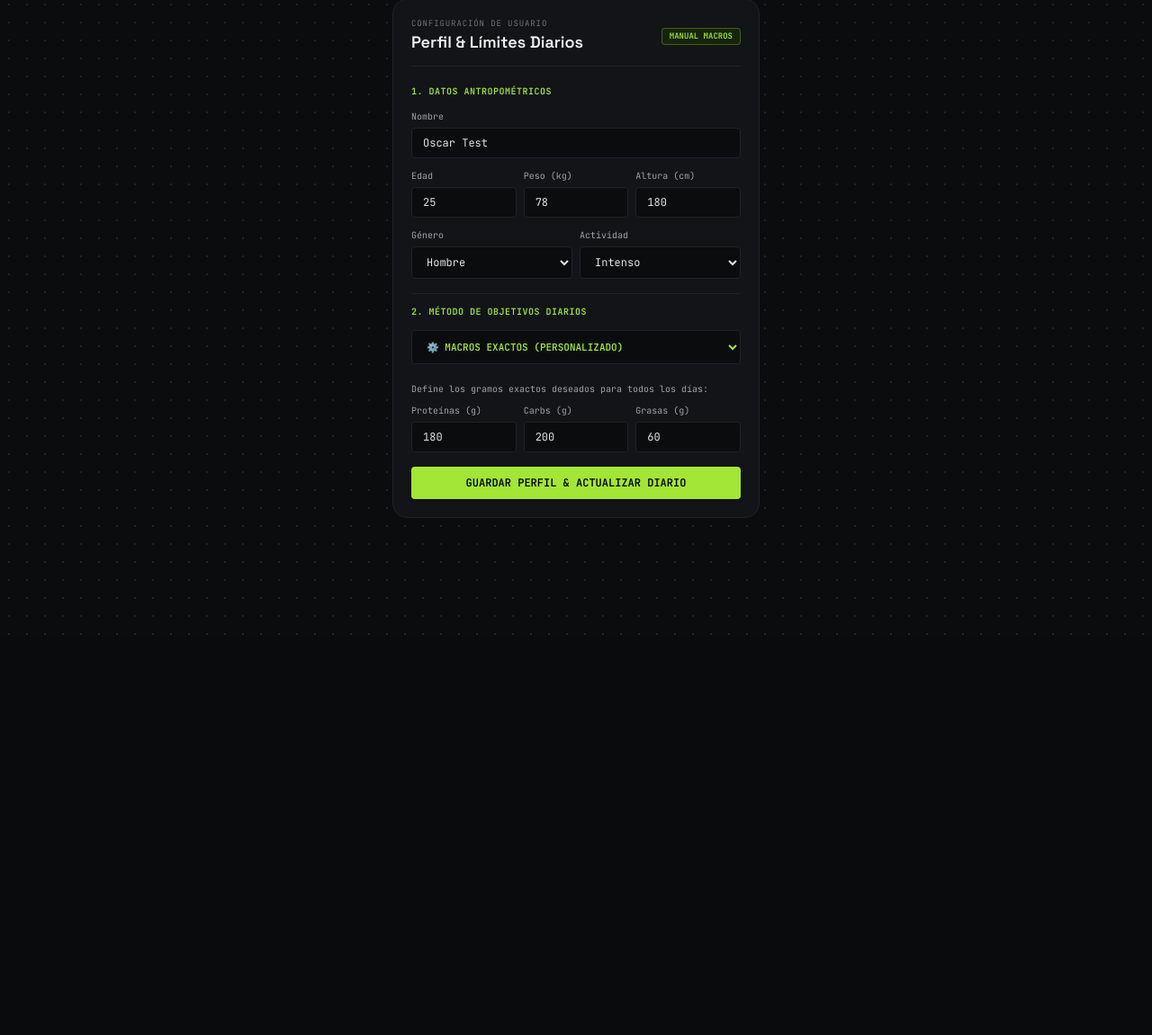
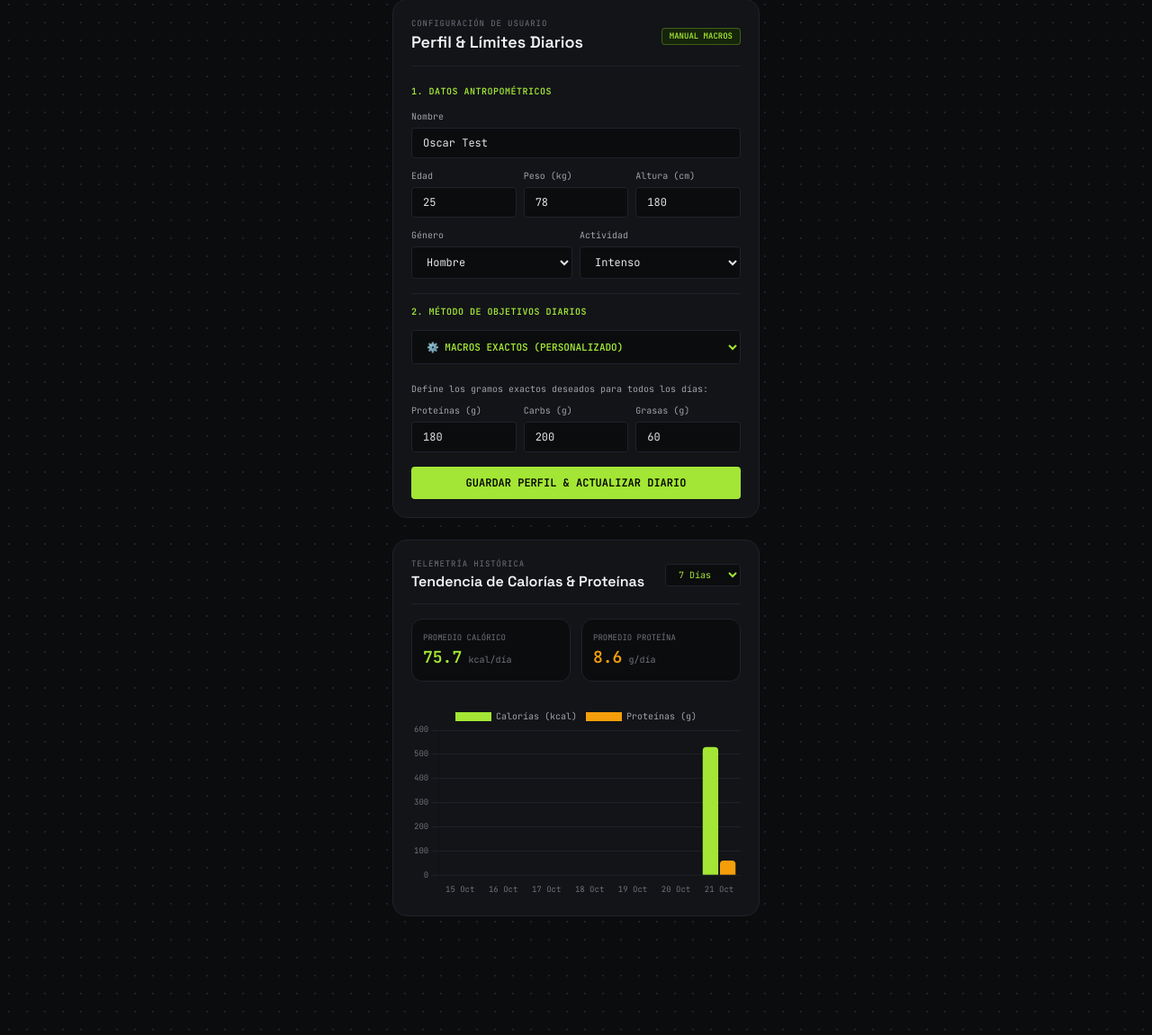
Before and after one commit to Oscar-Munoz-Garcia/Nutri-ai, a FastAPI app: page / in a window 1280 px wide, after a click on "05 / Perfil". Shown: the part 165-1316 px from the top of the page at 90% size. Before the commit the page ends 871 px from the top, so only its background shows below. Run offline with FastAPI, Linux system fonts and the light colour scheme; data comes from the database, SQL or seed files in the repository; both versions use the stored data as it was after the commit; data that the repository does not hold is empty; some libraries are stand-ins or nearby versions.

Commit message:
Implementa persistencia SQLite, selector de fechas y gráficas de tendencias en Perfil

```diff
--- a/app/main.py
+++ b/app/main.py
@@ -17,6 +17,9 @@ from app.models.vision import ProductoOCR
 from app.models.profile import PerfilUsuario, PerfilActualizar
 import app.services.profile_service as profile_service
 from app.db.session import init_db
+
+from typing import Optional
+import app.services.analytics_service as analytics_service
 # Inicializar tablas de SQLite al arrancar la app
 init_db()
 app = FastAPI(
@@ -125,3 +128,12 @@ def obtener_perfil():
 @app.put("/api/v1/perfil", response_model=PerfilUsuario, tags=["Perfil"])
 def actualizar_perfil(datos: PerfilActualizar):
     return profile_service.actualizar_perfil(datos)
+
+@app.get("/api/v1/diario/resumen", response_model=ResumenDiario, tags=["Diario"])
+def obtener_resumen_diario(fecha: Optional[str] = None):
+    return daily_service.obtener_resumen_diario(fecha=fecha)
+
+
+@app.get("/api/v1/analitica/tendencias", tags=["Analítica"])
+def obtener_tendencias(dias: int = 7):
+    return analytics_service.obtener_tendencias(dias=dias)
--- a/app/templates/index.html
+++ b/app/templates/index.html
@@ -19,6 +19,8 @@
     <!-- Tailwind CSS -->
     <script src="https://cdn.tailwindcss.com"></script>
 
+    <!-- Chart.js -->
+    <script src="https://cdn.jsdelivr.net/npm/chart.js"></script>
     <script>
         tailwind.config = {
             darkMode: 'class',
@@ -308,6 +310,8 @@
         </section>
         <!-- PESTAÑA 05: PERFIL Y CONFIGURACIÓN DE OBJETIVOS -->
 <section id="sec-perfil" class="tab-content hidden space-y-6">
+
+    <!-- BLOQUE 1: FORMULARIO DE CONFIGURACIÓN -->
     <div class="bg-panel p-5 rounded-2xl border border-panelBorder space-y-5">
         <div class="pb-3 border-b border-panelBorder flex justify-between items-center">
             <div>
@@ -411,8 +415,42 @@
             </button>
         </form>
     </div>
+
+    <!-- BLOQUE 2: ANALÍTICA Y TENDENCIAS HISTÓRICAS CON GRÁFICAS -->
+    <div class="bg-panel p-5 rounded-2xl border border-panelBorder space-y-4">
+        <div class="flex justify-between items-center border-b border-panelBorder pb-3">
+            <div>
+                <span class="font-mono text-[9px] text-zinc-500 uppercase tracking-widest block">TELEMETRÍA HISTÓRICA</span>
+                <h3 class="font-display font-semibold text-base text-zinc-100">Tendencia de Calorías & Proteínas</h3>
+            </div>
+            <select id="select-dias-tendencia" onchange="cargarGraficasTendencia()" class="bg-canvas border border-panelBorder text-matcha font-mono text-[10px] px-2.5 py-1 rounded focus:outline-none focus:border-matcha">
+                <option value="7">7 Días</option>
+                <option value="14">14 Días</option>
+                <option value="30">30 Días</option>
+            </select>
+        </div>
+
+        <!-- KPIs Resumen -->
+        <div class="grid grid-cols-2 gap-3 font-mono text-xs">
+            <div class="p-3 bg-canvas border border-panelBorder rounded-xl">
+                <span class="text-[9px] text-zinc-500 uppercase block">Promedio Calórico</span>
+                <span id="kpi-prom-cal" class="text-lg font-bold text-matcha">0</span> <span class="text-[10px] text-zinc-500">kcal/día</span>
+            </div>
+            <div class="p-3 bg-canvas border border-panelBorder rounded-xl">
+                <span class="text-[9px] text-zinc-500 uppercase block">Promedio Proteína</span>
+                <span id="kpi-prom-prot" class="text-lg font-bold text-amberAccent">0</span> <span class="text-[10px] text-zinc-500">g/día</span>
+            </div>
+        </div>
+
+        <!-- Lienzo de Chart.js -->
+        <div class="h-56 relative pt-2">
+            <canvas id="chartTendencias"></canvas>
+        </div>
+    </div>
+
 </section>
 </main>
+
 
 
     <!-- MODAL DE CONFIGURACIÓN DE METAS DE MACROS -->
@@ -608,6 +646,78 @@
                 console.error("Error cargando resumen", e);
             }
         }
+        let fechaSeleccionada = new Date().toISOString().split('T')[0];
+        let chartInstance = null;
+
+        function cambiarFecha(deltaDias) {
+            const d = new Date(fechaSeleccionada);
+            d.setDate(d.getDate() + deltaDias);
+            fechaSeleccionada = d.toISOString().split('T')[0];
+
+            const hoyISO = new Date().toISOString().split('T')[0];
+            document.getElementById("lbl-fecha-actual").innerText = (fechaSeleccionada === hoyISO) ? "HOY" : fechaSeleccionada;
+            document.getElementById("lbl-fecha-iso").innerText = fechaSeleccionada;
+
+            cargarResumenDiario(fechaSeleccionada);
+        }
+
+        async function cargarGraficasTendencia() {
+            const dias = document.getElementById("select-dias-tendencia")?.value || 7;
+            try {
+                const res = await fetch(`${API_BASE}/analitica/tendencias?dias=${dias}`);
+                const data = await res.json();
+
+                document.getElementById("kpi-prom-cal").innerText = data.promedio_calorias;
+                document.getElementById("kpi-prom-prot").innerText = data.promedio_proteinas;
+
+                const ctx = document.getElementById("chartTendencias").getContext("2d");
+                if (chartInstance) chartInstance.destroy();
+
+                chartInstance = new Chart(ctx, {
+                    type: 'bar',
+                    data: {
+                        labels: data.etiquetas,
+                        datasets: [
+                            {
+                                label: 'Calorías (kcal)',
+                                data: data.calorias,
+                                backgroundColor: '#A3E635',
+                                borderRadius: 4
+                            },
+                            {
+                                label: 'Proteínas (g)',
+                                data: data.proteinas,
+                                backgroundColor: '#F59E0B',
+                                borderRadius: 4
+                            }
+                        ]
+                    },
+                    options: {
+                        responsive: true,
+                        maintainAspectRatio: false,
+                        plugins: {
+                            legend: { labels: { color: '#A1A1AA', font: { family: 'JetBrains Mono', size: 10 } } }
+                        },
+                        scales: {
+                            x: { ticks: { color: '#71717A', font: { family: 'JetBrains Mono', size: 9 } }, grid: { display: false } },
+                            y: { ticks: { color: '#71717A', font: { family: 'JetBrains Mono', size: 9 } }, grid: { color: '#1E222A' } }
+                        }
+                    }
+                });
+            } catch (e) {
+                console.error("Error cargando gráficas", e);
+            }
+        }
+
+        // Enganchar carga de gráficas al cambiar a la pestaña de perfil
+        const origCambiarPestana = cambiarPestana;
+        cambiarPestana = function(secId) {
+            origCambiarPestana(secId);
+            if (secId === 'sec-perfil') {
+                cargarPerfil();
+                cargarGraficasTendencia();
+            }
+        };
 
         // Guardar Metas Diarias Submit
         document.getElementById("objetivosForm").addEventListener("submit", async (e) => {
```
Also changed, not shown: app/db/models.py (+12 -3 lines), app/services/analytics_service.py (added, +54 -0 lines), app/services/daily_service.py (+12 -4 lines), nutri_ai.db. Lines whose indentation alone changed are shown as unchanged.
